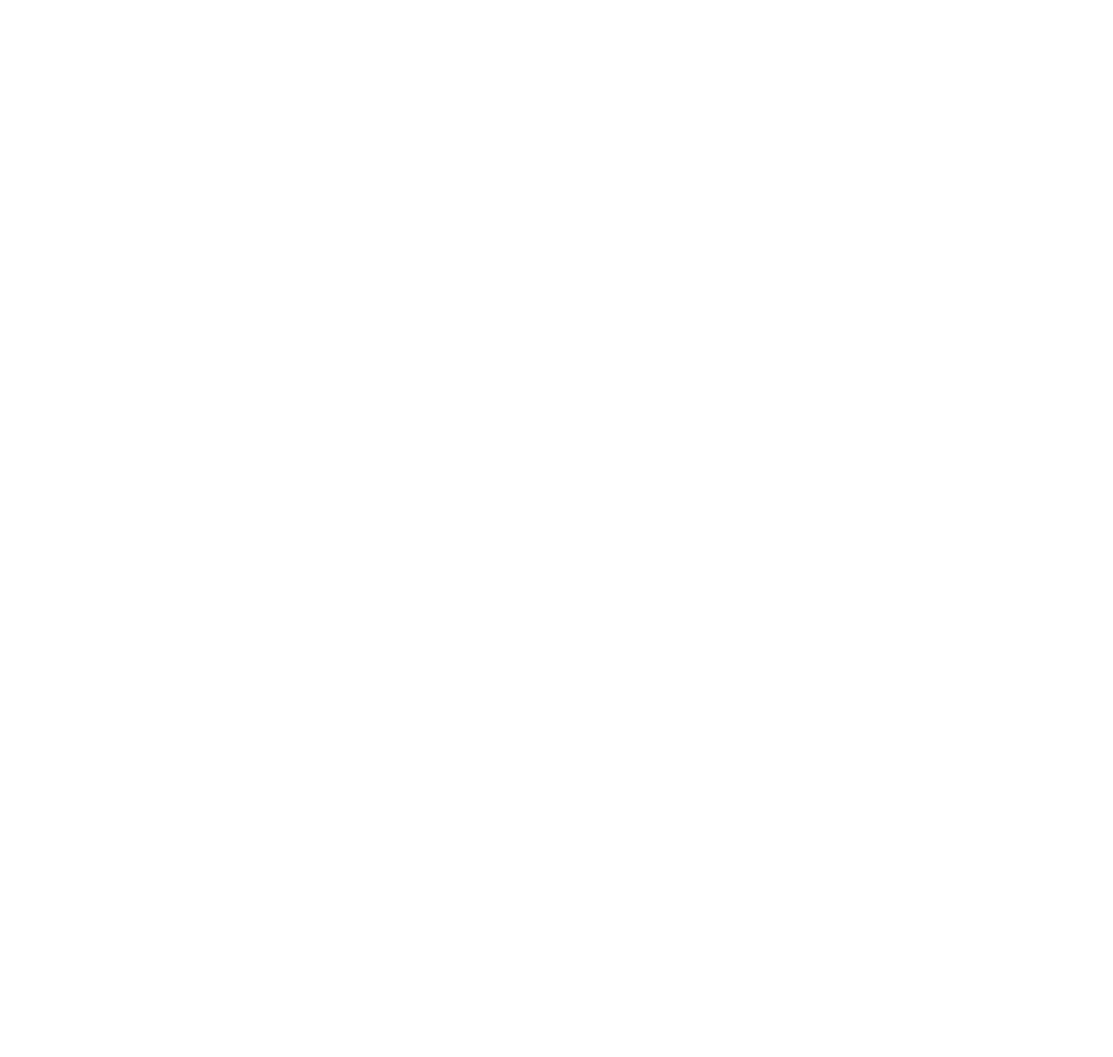
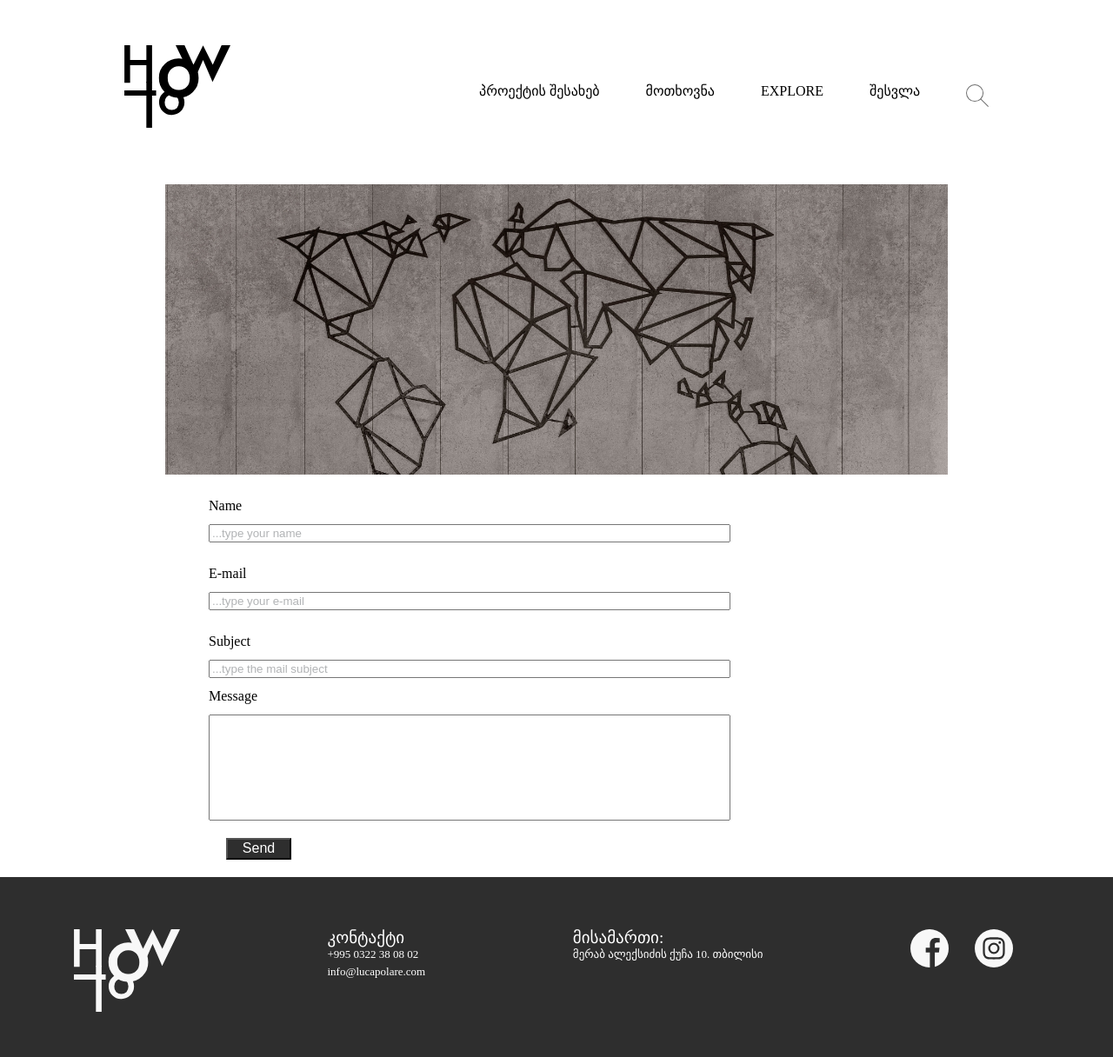
Before and after one commit to tteako/display-flex-forms, a plain HTML site: page index.html in a window 1280 px wide. Shown: the whole page at 87% size. Before the commit the page ends 800 px from the top, so only its background shows below. Drawn offline with Linux system fonts and the light colour scheme.

Commit message:
html, css

```diff
--- /dev/null
+++ b/css/fonts.css
@@ -0,0 +1,31 @@
+@font-face {
+  font-family: 'icomoon';
+  src:  url('../../icomoon.eot?bq3o3y');
+  src:  url('../../icomoon.eot?bq3o3y#iefix') format('embedded-opentype'),
+    url('../../icomoon.ttf?bq3o3y') format('truetype'),
+    url('../../icomoon.woff2') format('woff2'),
+    url('../../icomoon.woff?bq3o3y') format('woff'),
+    url('../../icomoon.svg?bq3o3y#icomoon') format('svg');
+  font-weight: normal;
+  font-style: normal;
+  font-display: block;
+}
+
+i {
+  /* use !important to prevent issues with browser extensions that change fonts */
+  font-family: 'icomoon' !important;
+  speak: never;
+  font-style: normal;
+  font-weight: normal;
+  font-variant: normal;
+  text-transform: none;
+  line-height: 1;
+
+  /* Better Font Rendering =========== */
+  -webkit-font-smoothing: antialiased;
+  -moz-osx-font-smoothing: grayscale;
+}
+
+.icon-logo:before {
+  content: "\e900";
+}
--- a/css/style.css
+++ b/css/style.css
@@ -0,0 +1,121 @@
+/*.icon-logo {
+  content: "\e900";
+}*/
+
+/* Header */
+.header-wrapper {
+	display: flex;
+	flex-direction: row;
+	justify-content: space-around;
+	align-items: center;
+	margin-bottom: 65px;
+}
+.logo {
+	width: 122px;
+	margin-top: 52px;
+}
+.navigation {
+	margin-top: 73px;
+
+}
+.nav-ul {
+	display: flex;
+	flex-direction: row;
+
+}
+.nav-li {
+	margin-right: 53px;
+}
+
+/* Banner */
+.banner{
+	display: flex;
+	justify-content: center;
+}
+.banner-img {
+	max-width: 900px;
+	width: 100%;
+}
+
+/* Form */
+.form-index {
+	max-width: 800px;
+	width: 100%;
+	margin: 0 auto;
+
+}
+.form {
+	display: flex;
+	flex-direction: column;
+	margin-top: 28px;
+
+}
+.input-type {
+	max-width: 600px;
+	width: 100%;
+	margin-top: 13px;
+}
+.input-type::placeholder {
+	color: #b1b3b5;
+}
+.textarea-wrapper {
+	display: flex;
+	flex-direction: column;
+	margin-top: 13px;
+}
+.textarea {
+    max-width: 600px;
+    width: 100%;
+    height: 122px;
+    margin-top: 13px;
+}
+
+
+.button {
+	width: 75px;
+	height: 25px;
+	background-color: #2E2E2E;
+	color: #fff;
+	font-size: 16px;
+
+}
+.form-button {
+	padding: 20px;
+}
+/* Footer */
+.footer-wrapper {
+	background: #2E2E2E;
+	width: 100%;
+	height: 207px;
+	padding-top: 60px;
+	display: flex;
+	flex-direction: row;
+	justify-content: space-around;
+}
+.contact p {
+	color: #fff;
+	line-height: 20px;
+	font-size: 13px;
+}
+.address p {
+	color: #fff;
+	line-height: 20px;
+	font-size: 13px;
+
+}
+.contact h5 {
+	color: #fff;
+	font-size: 19px;
+
+}
+.address h5 {
+	color: #fff;
+	font-size: 19px;
+}
+.social {
+	display: flex;
+	flex-direction: row;
+}
+.social img {
+	margin-right: 30px;
+}
--- a/index.html
+++ b/index.html
@@ -2,13 +2,87 @@
 <html>
 <head>
 	<meta charset="utf-8">
-	<script src="https://kit.fontawesome.com/6de6aa5275.js" crossorigin="anonymous"></script>
+	<!-- <script src="https://kit.fontawesome.com/6de6aa5275.js" crossorigin="anonymous"></script> -->
 	<title> Display Flex with Forms </title>
 	<link rel="stylesheet" type="text/css" href="css/reset.css">
 	<link rel="stylesheet" type="text/css" href="css/style.css">
+	<link rel="stylesheet" type="text/css" href="css/fonts.css">
 	<link rel="stylesheet" type="text/css" href="css/responsive.css">
 </head>
 <body>
+	<header class="header-wrapper">
+		<img src="img/logo.svg" alt="logo" class="logo">
+		<!-- <div>
+			<i class="icon-logo"></i>
+	    </div> -->
+
+			<nav class="navigation">
+				<ul class="nav-ul">
+					<li class="nav-li"> პროექტის შესახებ </li>
+					<li class="nav-li"> მოთხოვნა </li>
+					<li class="nav-li"> EXPLORE </li>
+					<li class="nav-li"> შესვლა </li>
+					<img src="img/search.svg" alt="search">
+
+
+				</ul>
+			</nav>
+
+	</header>
+	<div class="banner">
+		<img src="img/map.jpg" alt="banner" class="banner-img">
+	</div>
+
+	<section>
+		<form action="/action_page.php" class="form-index">
+			<div class="form">
+				<label for="fname"> Name </label>
+		        <input type="text" id="fname" name="fname" size="50" placeholder="...type your name" class="input-type">
+	     	</div>
+	     	<div class="form">
+		        <label for="email"> E-mail </label>
+		        <input type="email" id="email" name="email" size="50" placeholder="...type your e-mail" class="input-type">
+	    	</div>
+	    	<div class="form">
+		        <label for="subject"> Subject </label>
+		        <input type="text" id="subject" name="subject" size="50" placeholder="...type the mail subject" class="input-type">
+		    </div>
+		    <div class="textarea-wrapper">
+		        <label for="message"> Message </label>
+		        <input type="textarea" id="message" name="message" size="50" class="textarea">
+	    	</div>
+	    	<div class="form-button">
+	        	<button type="submit" value="Submit" class="button">Send</button>
+	   		 </div>
+	    </form>
+
+	</section>
+
+	<footer class="footer-wrapper">
+		<div class="logo2">
+			<img src="img/logo2.svg" alt="logo" class="logo2">
+		</div>
+		<div class="contact">
+			<h5>კონტაქტი</h5>
+			<p>+995 0322 38 08 02</p>
+			<p>info@lucapolare.com</p>
+
+		</div>
+		<div class="address">
+			<h5> მისამართი:</h5>
+			<p>მერაბ ალექსიძის ქუჩა 10. თბილისი</p>
+		</div>
+
+		<div class="social">
+			<div>
+				<img src="img/facebook.svg">
+			</div>
+
+			<div>
+				<img src="img/instagram.svg">
+			</div>
+		</div>
+	</footer>
 
 </body>
 </html>
```
Also changed, not shown: fonts/icomoon.ttf (added), fonts/icomoon.woff (added), fonts/icomoon.woff2 (added), img/facebook (2).png (added), img/facebook.svg (added), img/instagram (1).png (added), img/instagram.svg (added), img/logo.svg (added), img/logo2.svg (added), img/map.jpg (added), img/search.svg (added), 2 other files.
